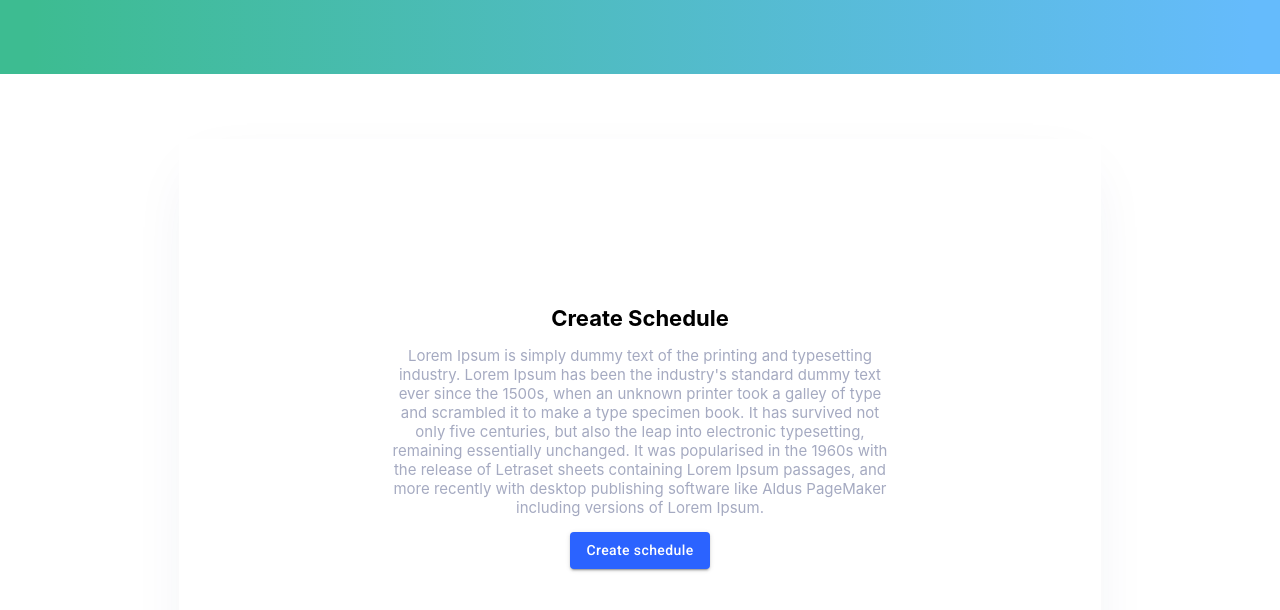
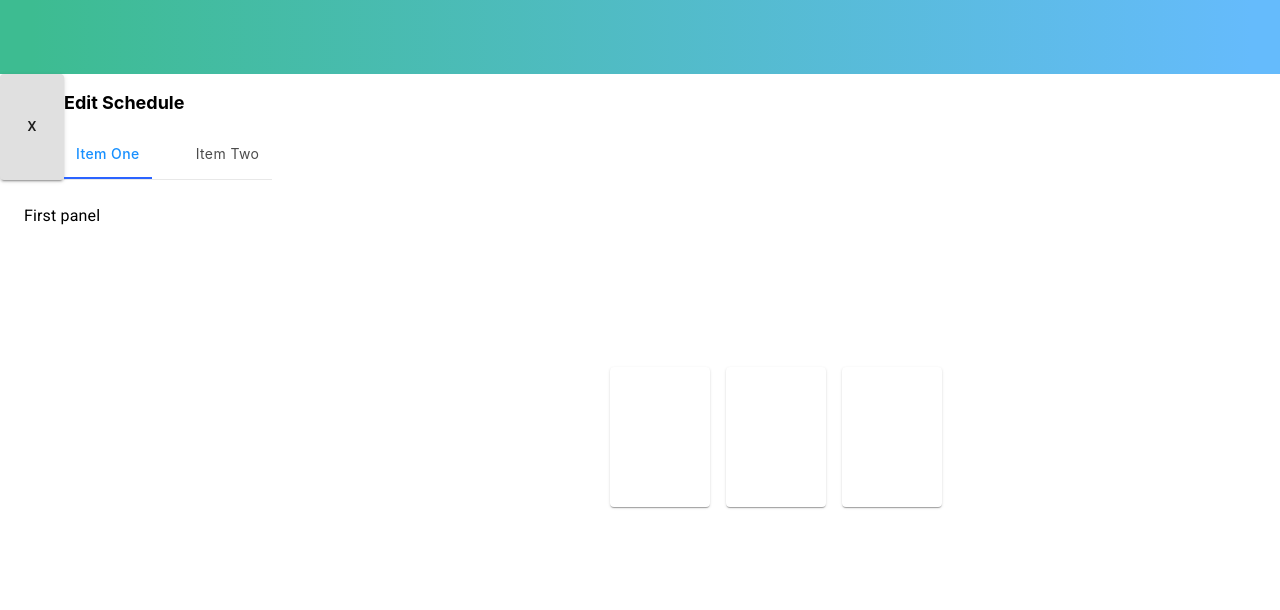
Before and after one commit to GyGaByyyTe/schedule_front, a React (Create React App) app: page / in a window 1280 px wide. Shown: the top 610 px of the page. Built offline with nearby package versions, Linux system fonts and the light colour scheme.

Commit message:
Add Editor component

```diff
--- a/src/App/App.css
+++ b/src/App/App.css
@@ -12,5 +12,4 @@
 
 .AppWrapper {
     height: 100%;
-    display: flex;
 }
--- a/src/App/App.js
+++ b/src/App/App.js
@@ -2,22 +2,20 @@ import React from "react";
 import {Provider} from "react-redux";
 import {ConnectedRouter} from "connected-react-router";
 import {configureStore, history} from "./store";
+
 import './App.css';
-// import ScheduleList from "./ScheduleList";
-import Empty from "./Empty";
+import Wrapper from "../Wrapper";
 
 const store = configureStore();
 
 function App() {
+
   return (
       <Provider store={store}>
         <ConnectedRouter history={history}>
           <div className="App">
             <header className="AppHeader"/>
-            <div className="AppWrapper">
-              {/*<ScheduleList/>*/}
-              <Empty/>
-            </div>
+            <Wrapper className="AppWrapper"/>
           </div>
         </ConnectedRouter>
       </Provider>
--- /dev/null
+++ b/src/App/mainReducer.js
@@ -0,0 +1,91 @@
+const initialMainReducer = {
+  schedules: [0, 1, 2],
+  triggers: [
+    {
+      id: 1,
+      name: "Subject entered Phase",
+      select: {
+        label: "Select phase",
+        options: [
+          { id: 1, name: "Phase one" },
+          { id: 2, name: "Phase two" },
+          { id: 3, name: "Finishing" },
+        ]
+      }
+    },
+    {
+      id: 2,
+      name: "Subject finished Step",
+      select: {
+        label: "Select step",
+        options: [
+          { id: 1, name: "Step 1" },
+          { id: 2, name: "Step 2" },
+          { id: 3, name: "Step 3" },
+          { id: 4, name: "Step 4" },
+          { id: 5, name: "Step 5" },
+        ]
+      }
+    },
+    {
+      id: 3,
+      name: "Subject signed Consent",
+    },
+    {
+      id: 4,
+      name: "Date after Enrollment reached",
+      number: {
+        label: "enter days",
+      }
+    },
+    {
+      id: 5,
+      name: "Report filled",
+      select: {
+        label: "Select report",
+        options: [
+          { id: 1, name: "Medication" },
+          { id: 2, name: "Adverse Event" },
+          { id: 3, name: "Test Report" },
+        ]
+      }
+    },
+    {
+      id: 6,
+      name: "Survey filled",
+      select: {
+        label: "Select survey",
+        options: [
+          { id: 1, name: "Short Form Health Survey (SF-36)" },
+          { id: 2, name: "Apetite" },
+          { id: 3, name: "Sleep Apenia Questionnaire" }
+        ]
+      }
+    },
+    {
+      id: 7,
+      name: "Survey rejected",
+    }
+  ],
+  deadlines: [
+    { id: 1, value: "30m" },
+    { id: 2, value: "1h" },
+    { id: 3, value: "6h" },
+    { id: 4, value: "7d" },
+    { id: 5, value: "no deadline" },
+  ],
+}
+
+export const mainReducer = (state = initialMainReducer, action) => {
+  switch (action.type) {
+    case "x":
+      return { ...state, schedules: action.payload.body }
+    case "y":
+      return { ...state, schedules: action.payload.body }
+    default:
+      return state;
+  }
+}
+
+export const getMainReducer = (state) => state.mainReducer;
+export const getSchedules = (state) => getMainReducer(state).schedules;
--- a/src/App/reducers.js
+++ b/src/App/reducers.js
@@ -1,9 +1,11 @@
 import {combineReducers} from "redux";
 import {connectRouter} from "connected-react-router";
+import {mainReducer} from "./mainReducer"
 
 const createRootReducer = (history) =>
     combineReducers({
       router: connectRouter(history),
+      mainReducer,
     });
 
 export default createRootReducer;
--- /dev/null
+++ b/src/Editor/index.js
@@ -0,0 +1,125 @@
+import React from 'react';
+import PropTypes from 'prop-types';
+import {makeStyles, withStyles} from '@material-ui/core/styles';
+import Tabs from '@material-ui/core/Tabs';
+import Tab from '@material-ui/core/Tab';
+import Typography from '@material-ui/core/Typography';
+import Box from '@material-ui/core/Box';
+import {Button} from "@material-ui/core";
+
+const CustomTabs = withStyles({
+  root: {
+    borderBottom: '1px solid #e8e8e8',
+  },
+  indicator: {
+    backgroundColor: '#2B63FF',
+  },
+})(Tabs);
+
+const CustomTab = withStyles((theme) => ({
+  root: {
+    textTransform: 'none',
+    minWidth: 72,
+    fontWeight: theme.typography.fontWeightRegular,
+    marginRight: theme.spacing(4),
+    fontFamily: [
+      '-apple-system',
+      'BlinkMacSystemFont',
+      '"Segoe UI"',
+      'Roboto',
+      '"Helvetica Neue"',
+      'Arial',
+      'sans-serif',
+      '"Apple Color Emoji"',
+      '"Segoe UI Emoji"',
+      '"Segoe UI Symbol"',
+    ].join(','),
+    '&:hover': {
+      color: '#40a9ff',
+      opacity: 1,
+    },
+    '&$selected': {
+      color: '#1890ff',
+      fontWeight: theme.typography.fontWeightMedium,
+    },
+    '&:focus': {
+      color: '#40a9ff',
+    },
+  },
+  selected: {},
+}))((props) => <Tab disableRipple {...props} />);
+
+function TabPanel(props) {
+  const { children, value, index, ...other } = props;
+
+  return (
+      <div
+          role="tabpanel"
+          hidden={value !== index}
+          id={`simple-tabpanel-${index}`}
+          aria-labelledby={`simple-tab-${index}`}
+          {...other}
+      >
+        {value === index && (
+            <Box p={3}>
+              <Typography>{children}</Typography>
+            </Box>
+        )}
+      </div>
+  );
+}
+
+TabPanel.propTypes = {
+  children: PropTypes.node,
+  index: PropTypes.any.isRequired,
+  value: PropTypes.any.isRequired,
+};
+
+const useStyles = makeStyles((theme) => ({
+  root: {
+    flexGrow: 1,
+    backgroundColor: theme.palette.background.paper,
+  },
+  header: {
+    display: "flex",
+  },
+  title: {
+    fontSize: 18,
+  }
+}));
+
+const Editor = () => {
+  const classes = useStyles();
+  const [value, setValue] = React.useState(0);
+
+  const onClick = () => console.log('close editor')
+
+  const handleChange = (event, newValue) => {
+    setValue(newValue);
+  };
+
+  return (
+      <div className={classes.root}>
+        <div className={classes.header}>
+          <Button variant="contained" className={classes.button} onClick={onClick}>
+            X
+          </Button>
+          <div>
+            <h3 className={classes.title}>Edit Schedule</h3>
+            <CustomTabs value={value} onChange={handleChange} aria-label="simple tabs example">
+              <CustomTab label="Item One"/>
+              <CustomTab label="Item Two"/>
+            </CustomTabs>
+          </div>
+        </div>
+        <TabPanel value={value} index={0}>
+          First panel
+        </TabPanel>
+        <TabPanel value={value} index={1}>
+          Second panel
+        </TabPanel>
+      </div>
+  );
+}
+
+export default Editor;
--- a/src/App/Empty/useEmpty.js
+++ b/src/Empty/useEmpty.js
@@ -1,4 +1,4 @@
-const useEmptyList = () => {
+const useEmpty = () => {
   return {
     text: {
       title: "Create Schedule",
@@ -9,4 +9,4 @@ const useEmptyList = () => {
   }
 }
 
-export default useEmptyList;
+export default useEmpty;
--- a/src/App/ScheduleList/index.js
+++ b/src/ScheduleList/index.js
@@ -19,7 +19,7 @@ const ScheduleList = () => {
   const { data } = useScheduleList();
 
   return (
-      <Grid container className={classes.root} spacing={2}>
+      <Grid container className={classes.root}>
         <Grid item xs={12}>
           <Grid container justify="center" spacing={2}>
             {data.map((value) => (
--- /dev/null
+++ b/src/ScheduleList/useScheduleList.js
@@ -0,0 +1,11 @@
+import {useSelector} from "react-redux";
+import {getSchedules} from "../App/mainReducer"
+
+const useScheduleList = () => {
+  const schedules = useSelector(getSchedules);
+  return {
+    data: schedules
+  }
+}
+
+export default useScheduleList;
--- /dev/null
+++ b/src/Wrapper/index.js
@@ -0,0 +1,42 @@
+import React from "react";
+import {useSelector} from "react-redux";
+import cn from "classnames";
+import {makeStyles} from "@material-ui/core/styles";
+import {getSchedules} from "../App/mainReducer";
+import Empty from "../Empty";
+import ScheduleList from "../ScheduleList";
+import Editor from "../Editor";
+
+const useStyles = makeStyles(() => ({
+  wrapper: {
+    display: "flex",
+  },
+  container: {
+    width: "100%",
+    display: "flex",
+    alignItems: "center",
+  },
+  sidebar: {
+    position: "relative",
+  }
+}));
+
+const Wrapper = ({ className }) => {
+  const classes = useStyles();
+  const schedules = useSelector(getSchedules);
+
+  return (
+      <div className={cn({ [classes.wrapper]: true, [className]: className })}>
+        <div className={classes.sidebar}>
+          <Editor/>
+        </div>
+        <div className={classes.container}>
+          {schedules.length > 0
+              ? (<ScheduleList/>)
+              : (<Empty/>)
+          }
+        </div>
+      </div>)
+}
+
+export default Wrapper;
```
Also changed, not shown: src/App/ScheduleList/useScheduleList.js (deleted, +0 -7 lines), src/Empty/index.js (renamed from src/App/Empty/index.js), 1 other file (tests, documents, lock files or other folders).
